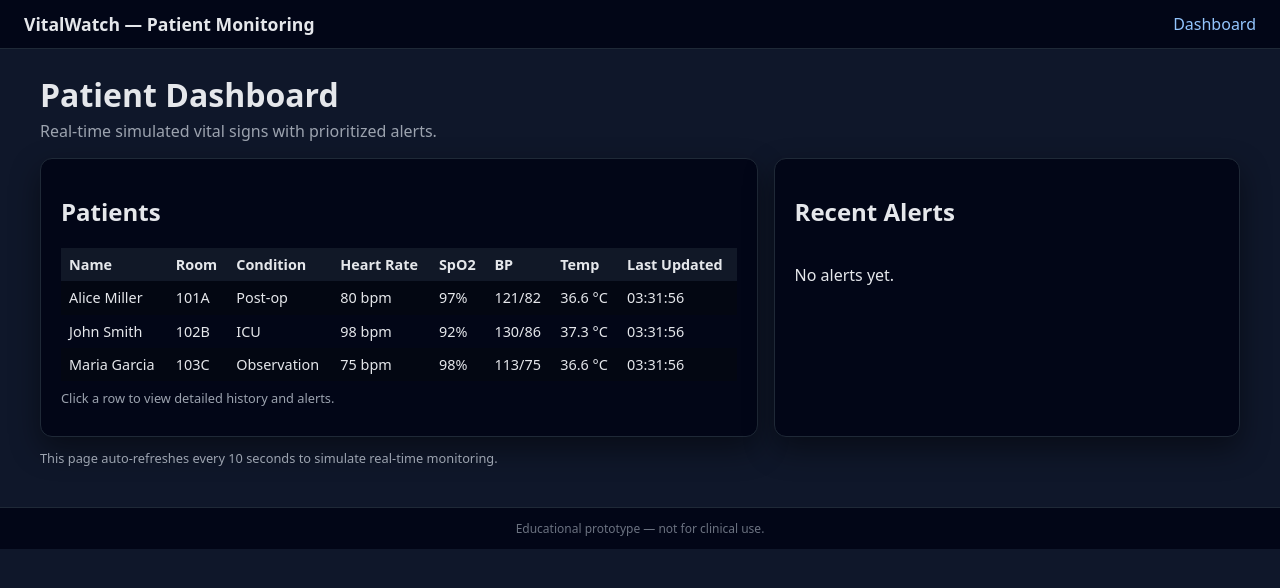
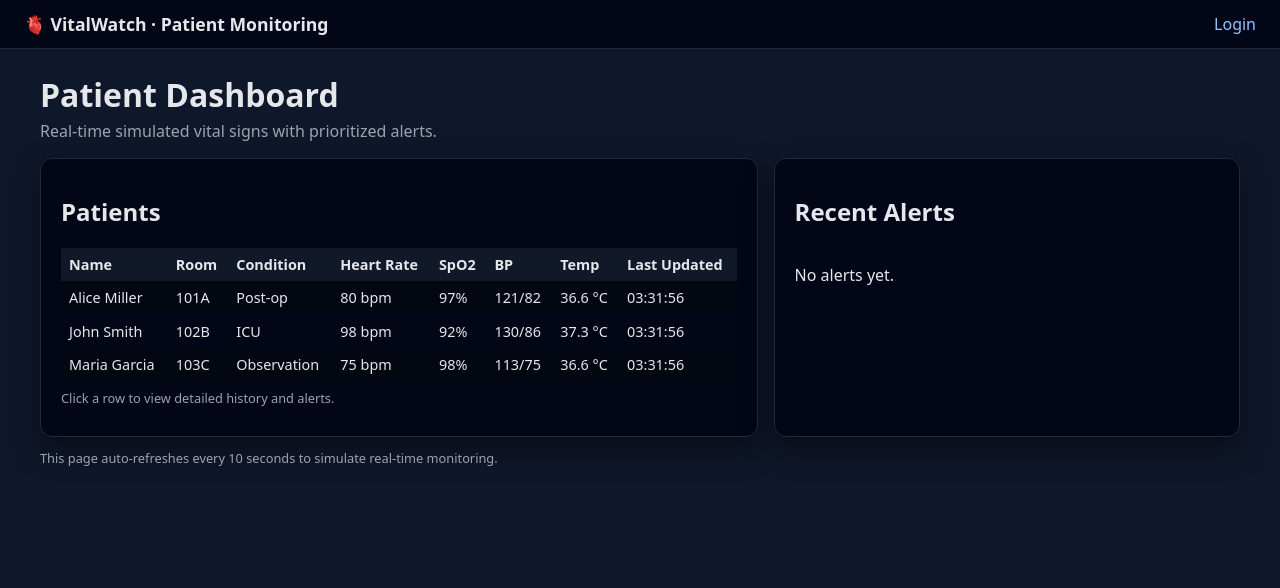
Before and after one commit to jteetzz/PatientMonitoringSystem, a Flask app: page / in a window 1280 px wide. Shown: the top 588 px of the page. Run offline with Flask 3, Linux system fonts and the light colour scheme.

Commit message:
Refactor navigation and update stylesheet/script links

```diff
--- a/web/templates/base.html
+++ b/web/templates/base.html
@@ -3,21 +3,39 @@
 <head>
     <meta charset="UTF-8">
     <title>{% block title %}Patient Monitoring{% endblock %}</title>
-    <link rel="stylesheet" href="{{ url_for('web.static', filename='style.css') }}">
-    <script src="{{ url_for('web.static', filename='app.js') }}" defer></script>
+
+    <link rel="stylesheet" href="{{ url_for('static', filename='style.css') }}">
+    <script src="{{ url_for('static', filename='app.js') }}" defer></script>
 </head>
+
+
+
+
+
 <body>
 <nav class="navbar">
-    <div class="nav-brand">VitalWatch — Patient Monitoring</div>
-    <a href="{{ url_for('web.dashboard') }}">Dashboard</a>
+    <div class="nav-left">
+        <div class="nav-brand">
+            <span class="nav-logo">🫀</span>
+            <span>VitalWatch · Patient Monitoring</span>
+        </div>
+    </div>
+    <div class="nav-right">
+        {% if session.get("logged_in") %}
+            <span class="nav-link" style="opacity:0.8;cursor:default;">
+                {{ session.get("username") }}
+            </span>
+            <a href="{{ url_for('web.dashboard') }}" class="nav-link">Dashboard</a>
+            <a href="{{ url_for('web.logout') }}" class="nav-link">Logout</a>
+        {% else %}
+            <a href="{{ url_for('web.login') }}" class="nav-link">Login</a>
+        {% endif %}
+    </div>
 </nav>
+
 
 <main class="container">
     {% block content %}{% endblock %}
 </main>
-
-<footer class="footer">
-    <span>Educational prototype — not for clinical use.</span>
-</footer>
 </body>
 </html>
```
